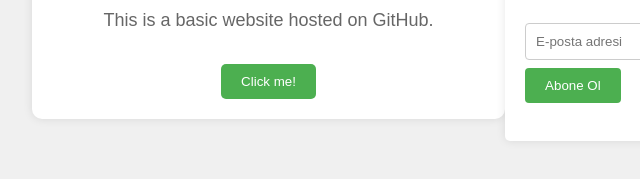
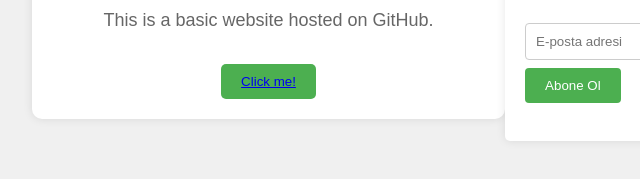
Before and after one commit to caliskanhalil/JuniorKafasi.github.io, a plain HTML site: page index.html in a window 1280 px wide. Shown: the part 385-564 px from the top of the page, 202-842 px from the left. Drawn offline with Linux system fonts and the light colour scheme.

Commit message:
Update index.html

```diff
--- a/index.html
+++ b/index.html
@@ -15,7 +15,7 @@ j=d.createElement(s),dl=l!='dataLayer'?'&l='+l:'';j.async=true;j.src=
     <div class="container">
         <h1>Welcome to My GitHub Page</h1>
         <p>This is a basic website hosted on GitHub.</p>
-        <button onclick="changeText()" class="btn">Click me!</button>
+        <button onclick="changeText()" class="btn"><a href="https://www.instagram.com/">Click me!</a></button>
     </div>
 
     <div class="form-container">
```
